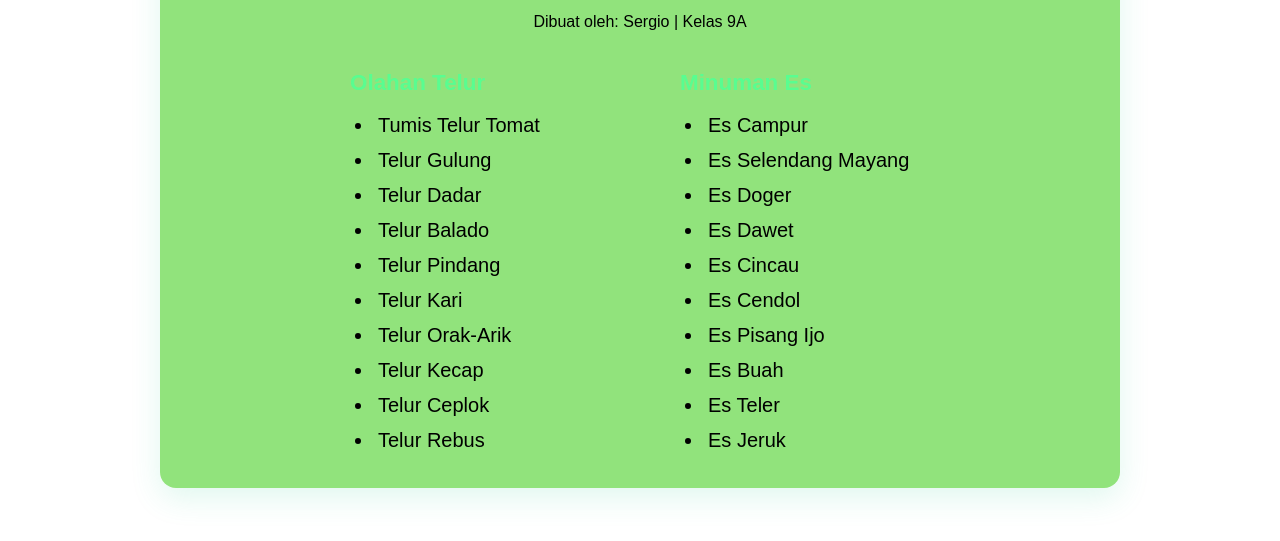
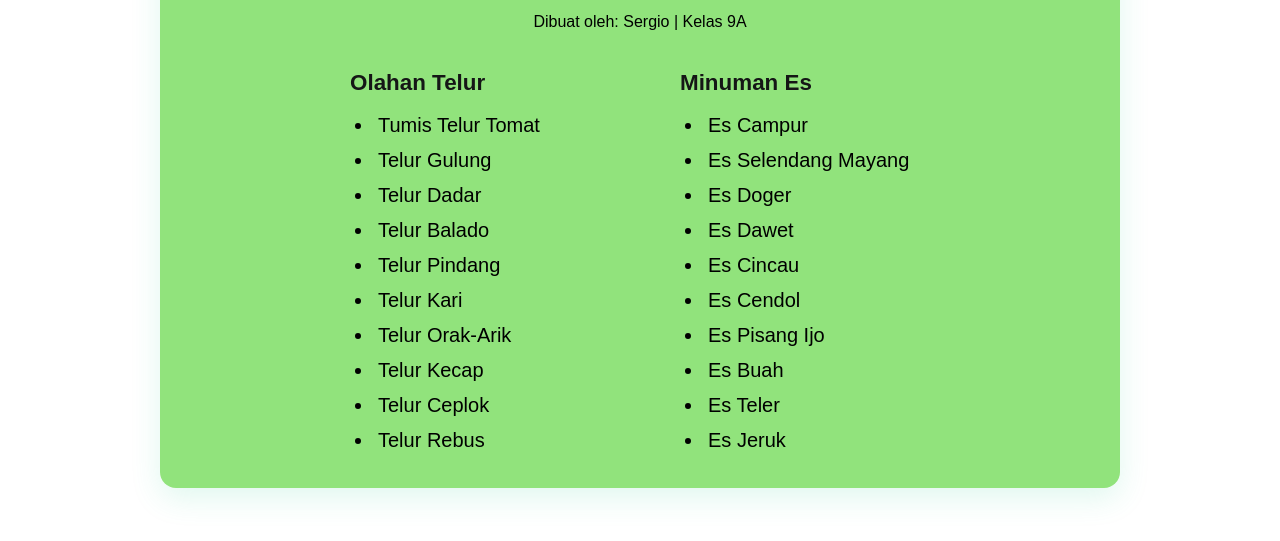
Before and after one commit to sergioalexsander384-lang/kelas9a_noabsen21, a plain HTML site: page list.html in a window 1280 px wide. Shown: the part 181-722 px from the top of the page. Drawn offline with Linux system fonts and the light colour scheme.

Commit message:
memperbaiki semua list tabel dkk

```diff
--- a/list.css
+++ b/list.css
@@ -48,7 +48,7 @@ body {
     font-weight: bold;
     margin-bottom: 12px;
     font-size: 1.4rem;
-    color: #59fd90;
+    color: #151616;
 }
 
 .kolom-list ol,
```
